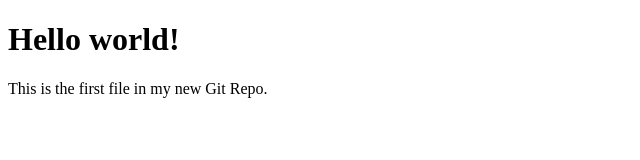
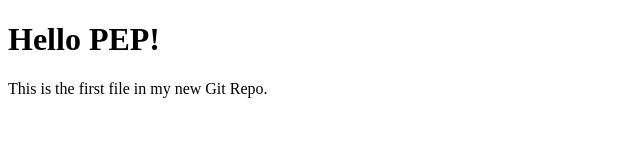
Before and after one commit to cimanetm/repoMIX23-24, a plain HTML site: page index.html in a window 1280 px wide. Shown: the whole page, without its empty margins (0-640 px from the left). Drawn offline with Linux system fonts and the light colour scheme.

Commit message:
canvis_html

```diff
--- a/index.html
+++ b/index.html
@@ -5,7 +5,7 @@
 </head>
 <body>
 
-<h1>Hello world!</h1>
+<h1>Hello PEP!</h1>
 <p>This is the first file in my new Git Repo.</p>
 
 </body>
```
